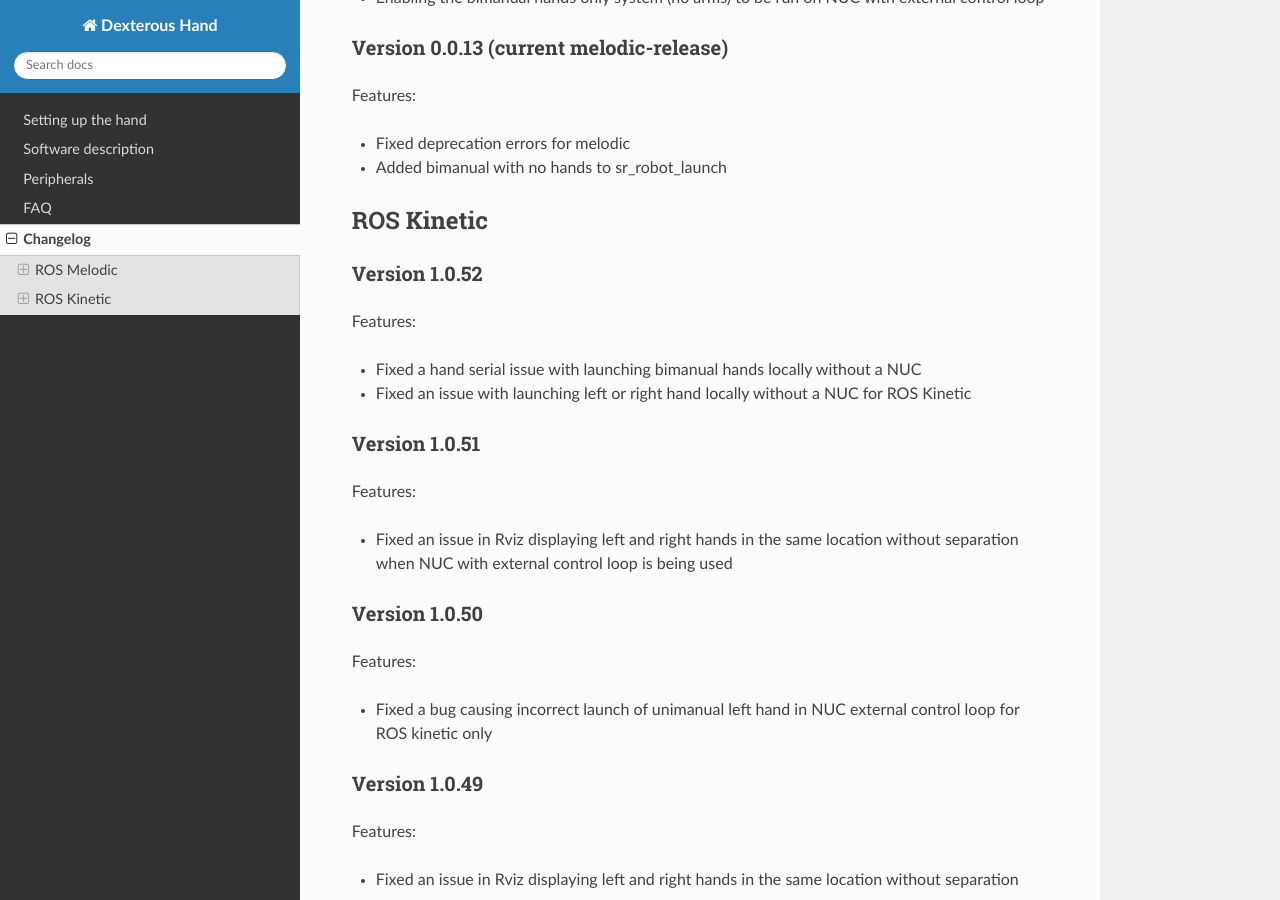
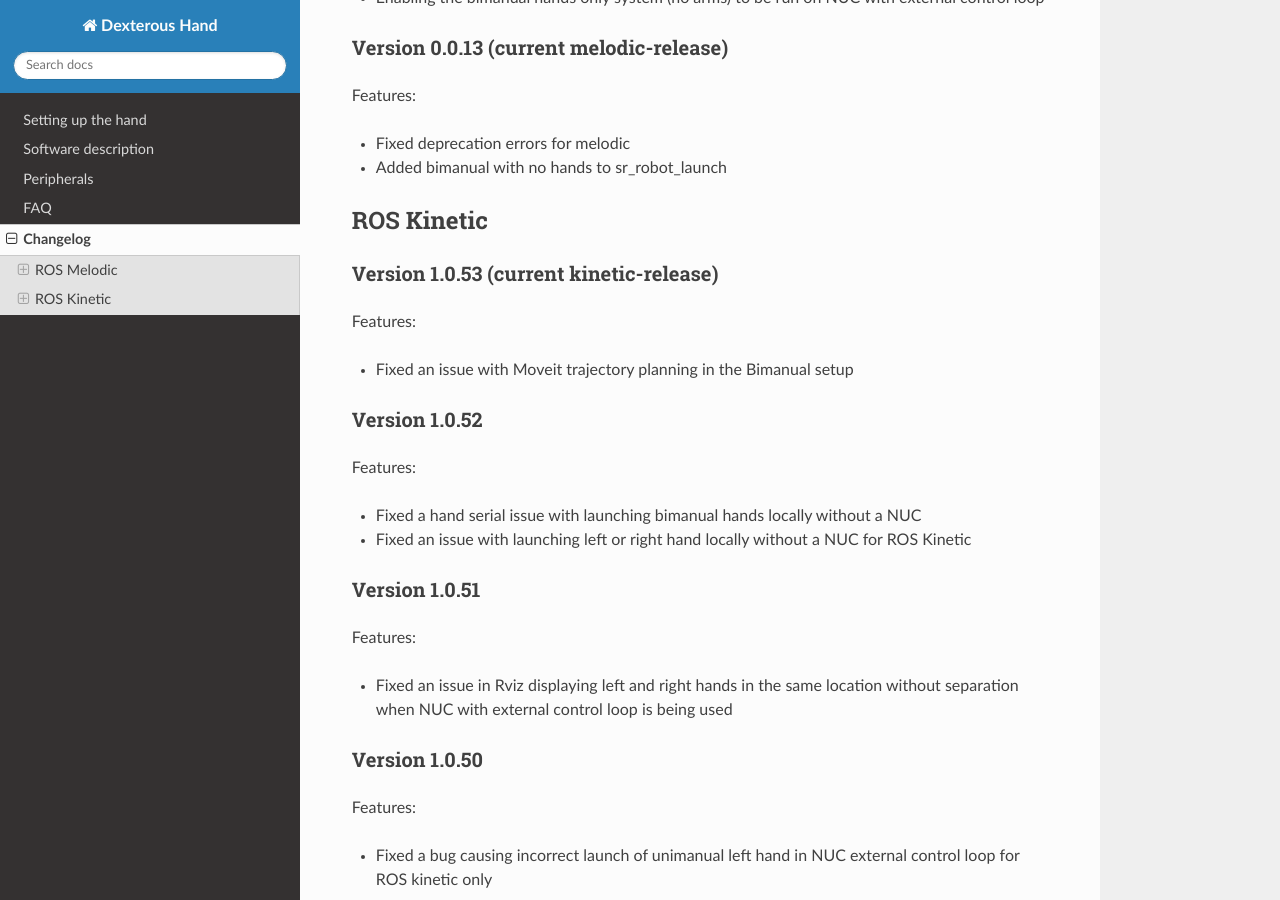
Before and after one commit to shadow-robot/sr_dexterous_hand_documentation, a Sphinx documentation site: the page built from docs/user_guide/5_changelog.md, in a window 1280 px wide and 900 px high, scrolled down 814 px. Built offline with Sphinx 7.4.7 and the Read the Docs theme 2.0.0, drawn with Linux system fonts in a browser that asks for light colours.

Commit message:
Update 5_changelog.md

```diff
--- a/docs/user_guide/5_changelog.md
+++ b/docs/user_guide/5_changelog.md
@@ -35,6 +35,12 @@ Features:
 * Added bimanual with no hands to sr_robot_launch
 
 ## ROS Kinetic
+
+### Version 1.0.53 (current kinetic-release)
+
+Features:
+
+* Fixed an issue with Moveit trajectory planning in the Bimanual setup
 
 ### Version 1.0.52
 
```
